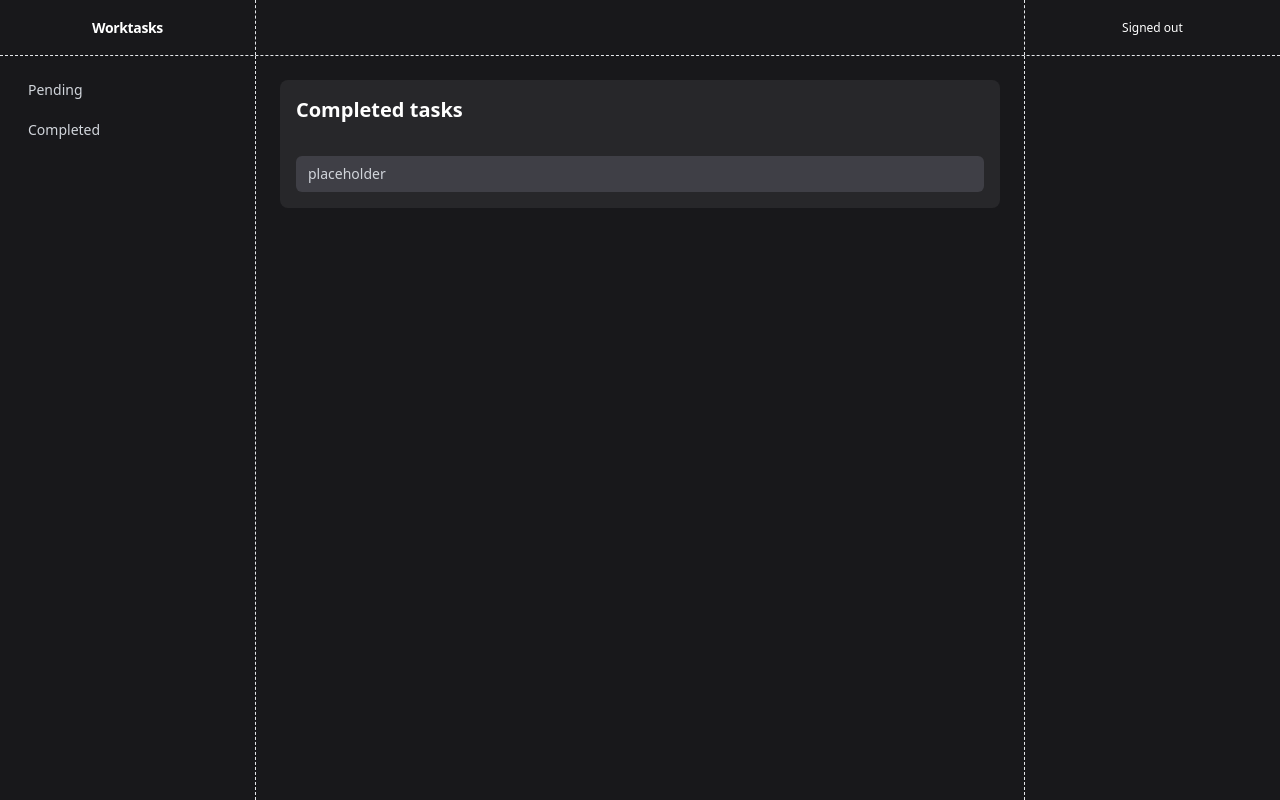
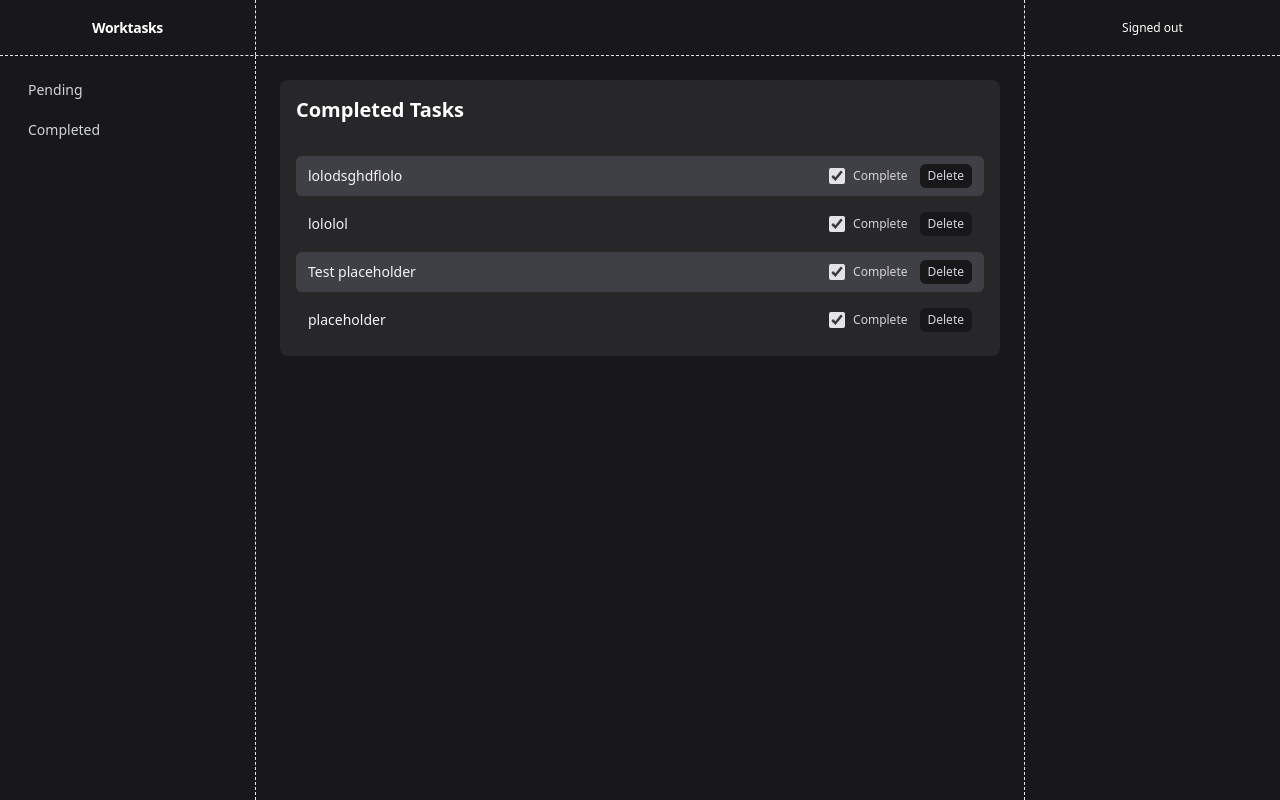
Before and after one commit to Jaggex/todo-app, a Next.js app: page /completed in a window 1280 px wide. Built offline with nearby package versions, Linux system fonts and the light colour scheme.

Commit message:
TaskEntryActions component created for deletion and complete boolean checkbox

```diff
--- a/src/actions/tasks.ts
+++ b/src/actions/tasks.ts
@@ -4,7 +4,12 @@ import { revalidatePath } from "next/cache";
 import { redirect } from "next/navigation";
 import { z } from "zod";
 
-import { addTask, reorderPendingTasksById } from "@/lib/tasks";
+import {
+  addTask,
+  deleteTaskById,
+  reorderPendingTasksById,
+  setTaskCompletedById,
+} from "@/lib/tasks";
 
 export type CreateTaskState = {
   ok: boolean;
@@ -59,3 +64,22 @@ export async function reorderPendingTasks(orderedPendingTaskIds: string[]) {
   await reorderPendingTasksById(ids);
   revalidatePath("/");
 }
+
+const taskIdSchema = z.string().min(1);
+
+export async function setTaskCompleted(taskId: string, completed: boolean) {
+  const id = taskIdSchema.parse(taskId);
+  const isCompleted = z.boolean().parse(completed);
+
+  await setTaskCompletedById(id, isCompleted);
+  revalidatePath("/");
+  revalidatePath("/completed");
+}
+
+export async function deleteTask(taskId: string) {
+  const id = taskIdSchema.parse(taskId);
+
+  await deleteTaskById(id);
+  revalidatePath("/");
+  revalidatePath("/completed");
+}
--- a/src/app/completed/page.tsx
+++ b/src/app/completed/page.tsx
@@ -1,5 +1,5 @@
 import { TaskWindow } from "@/components/tasks/TaskWindow";
-import { TaskEntry } from "@/components/tasks/TaskEntry";
+import { TaskList } from "@/components/tasks/TaskList";
 import { getCompletedTasks } from "@/lib/tasks";
 
 export const dynamic = "force-dynamic";
@@ -8,16 +8,8 @@ export default async function CompletedPage() {
   const tasks = await getCompletedTasks();
 
   return (
-    <TaskWindow title="Completed tasks">
-      <div className="space-y-2">
-        {tasks.map((task, index) => (
-          <TaskEntry
-            key={task.id}
-            index={index}
-            text={task.title}
-          />
-        ))}
-      </div>
+    <TaskWindow title="Completed Tasks">
+      <TaskList tasks={tasks} />
     </TaskWindow>
   );
 }
--- a/src/components/tasks/TaskEntry.tsx
+++ b/src/components/tasks/TaskEntry.tsx
@@ -10,7 +10,7 @@ type TaskEntryProps = {
 export function TaskEntry({
   index,
   text,
-  textClassName = "text-sm text-gray-300",
+  textClassName = "text-sm text-gray-100",
   rightSlot,
 }: TaskEntryProps) {
   const backgroundClass = index % 2 === 0 ? "bg-zinc-700" : "bg-zinc-800";
--- /dev/null
+++ b/src/components/tasks/TaskEntryActions.tsx
@@ -0,0 +1,40 @@
+"use client";
+
+type TaskEntryActionsProps = {
+  completed: boolean;
+  onCompletedChange: (completed: boolean) => void;
+  onDelete: () => void;
+};
+
+export function TaskEntryActions({
+  completed,
+  onCompletedChange,
+  onDelete,
+}: TaskEntryActionsProps) {
+  return (
+    <div className="flex items-center gap-3">
+      <label
+        className="flex items-center gap-2 text-xs text-zinc-300"
+        onPointerDown={(e) => e.stopPropagation()}
+      >
+        <input
+          type="checkbox"
+          checked={completed}
+          onChange={(e) => onCompletedChange(e.target.checked)}
+          className="h-4 w-4 accent-zinc-200"
+          onPointerDown={(e) => e.stopPropagation()}
+        />
+        Complete
+      </label>
+
+      <button
+        type="button"
+        onClick={onDelete}
+        onPointerDown={(e) => e.stopPropagation()}
+        className="rounded-md bg-zinc-900 px-2 py-1 text-xs text-zinc-300 hover:bg-neutral-100 hover:text-black"
+      >
+        Delete
+      </button>
+    </div>
+  );
+}
--- /dev/null
+++ b/src/components/tasks/TaskList.tsx
@@ -0,0 +1,74 @@
+"use client";
+
+import { useEffect, useState, useTransition } from "react";
+
+import type { Task } from "@/lib/tasks";
+import { deleteTask, setTaskCompleted } from "@/actions/tasks";
+import { TaskEntry } from "@/components/tasks/TaskEntry";
+import { TaskEntryActions } from "@/components/tasks/TaskEntryActions";
+
+type TaskListProps = {
+  tasks: Task[];
+};
+
+export function TaskList({ tasks }: TaskListProps) {
+  const [optimisticTasks, setOptimisticTasks] = useState(tasks);
+  const [isPending, startTransition] = useTransition();
+
+  useEffect(() => {
+    setOptimisticTasks(tasks);
+  }, [tasks]);
+
+  function handleCompletedChange(taskId: string, completed: boolean) {
+    const previous = optimisticTasks;
+    setOptimisticTasks((current) =>
+      current.map((t) => (t.id === taskId ? { ...t, completed } : t))
+    );
+
+    startTransition(async () => {
+      try {
+        await setTaskCompleted(taskId, completed);
+      } catch (error) {
+        console.error("Set completed failed", error);
+        setOptimisticTasks(previous);
+      }
+    });
+  }
+
+  function handleDelete(taskId: string) {
+    const previous = optimisticTasks;
+    setOptimisticTasks((current) => current.filter((t) => t.id !== taskId));
+
+    startTransition(async () => {
+      try {
+        await deleteTask(taskId);
+      } catch (error) {
+        console.error("Delete failed", error);
+        setOptimisticTasks(previous);
+      }
+    });
+  }
+
+  return (
+    <div className={isPending ? "opacity-70" : undefined}>
+      <div className="space-y-2">
+        {optimisticTasks.map((task, index) => (
+          <TaskEntry
+            key={task.id}
+            index={index}
+            text={task.title}
+            rightSlot={
+              <TaskEntryActions
+                completed={task.completed}
+                onCompletedChange={(completed) =>
+                  handleCompletedChange(task.id, completed)
+                }
+                onDelete={() => handleDelete(task.id)}
+              />
+            }
+          />
+        ))}
+      </div>
+    </div>
+  );
+}
--- a/src/components/tasks/TaskListDnd.tsx
+++ b/src/components/tasks/TaskListDnd.tsx
@@ -22,7 +22,8 @@ import {
 
 import type { Task } from "@/lib/tasks";
 import { TaskEntry } from "@/components/tasks/TaskEntry";
-import { reorderPendingTasks } from "@/actions/tasks";
+import { TaskEntryActions } from "@/components/tasks/TaskEntryActions";
+import { deleteTask, reorderPendingTasks, setTaskCompleted } from "@/actions/tasks";
 
 type TaskListDndProps = {
   tasks: Task[];
@@ -71,6 +72,36 @@ export function TaskListDnd({ tasks }: TaskListDndProps) {
     });
   }
 
+  function handleCompletedChange(taskId: string, completed: boolean) {
+    const previous = optimisticTasks;
+    setOptimisticTasks((current) =>
+      current.map((t) => (t.id === taskId ? { ...t, completed } : t))
+    );
+
+    startTransition(async () => {
+      try {
+        await setTaskCompleted(taskId, completed);
+      } catch (error) {
+        console.error("Set completed failed", error);
+        setOptimisticTasks(previous);
+      }
+    });
+  }
+
+  function handleDelete(taskId: string) {
+    const previous = optimisticTasks;
+    setOptimisticTasks((current) => current.filter((t) => t.id !== taskId));
+
+    startTransition(async () => {
+      try {
+        await deleteTask(taskId);
+      } catch (error) {
+        console.error("Delete failed", error);
+        setOptimisticTasks(previous);
+      }
+    });
+  }
+
   return (
     <div className={isPending ? "opacity-70" : undefined}>
       <DndContext
@@ -82,7 +113,19 @@ export function TaskListDnd({ tasks }: TaskListDndProps) {
           <div className="space-y-2">
             {optimisticTasks.map((task, index) => (
               <SortableTaskEntry key={task.id} taskId={task.id}>
-                <TaskEntry index={index} text={task.title} />
+                <TaskEntry
+                  index={index}
+                  text={task.title}
+                  rightSlot={
+                    <TaskEntryActions
+                      completed={task.completed}
+                      onCompletedChange={(completed) =>
+                        handleCompletedChange(task.id, completed)
+                      }
+                      onDelete={() => handleDelete(task.id)}
+                    />
+                  }
+                />
               </SortableTaskEntry>
             ))}
           </div>
@@ -110,7 +153,7 @@ function SortableTaskEntry({
 
   const style: CSSProperties = {
     transform: transform
-      ? `tranzinc3d(${transform.x}px, ${transform.y}px, 0)`
+      ? `translate3d(${transform.x}px, ${transform.y}px, 0)`
       : undefined,
     transition,
   };
--- a/src/data/tasks.json
+++ b/src/data/tasks.json
@@ -2,17 +2,17 @@
   {
     "id": "t3",
     "title": "lolodsghdflolo",
-    "completed": false
+    "completed": true
   },
   {
     "id": "5530a5a3-7e91-4f6f-a97c-b5dd6c376ec2",
     "title": "lololol",
-    "completed": false
+    "completed": true
   },
   {
     "id": "t2",
     "title": "Test placeholder",
-    "completed": false
+    "completed": true
   },
   {
     "id": "7a18ebdf-f82c-4998-a8e2-97d3022cca8e",
--- a/src/lib/tasks.ts
+++ b/src/lib/tasks.ts
@@ -90,3 +90,18 @@ export async function reorderPendingTasksById(orderedPendingTaskIds: string[]) {
 
   await writeTasksToDb([...nextPending, ...completed]);
 }
+
+export async function setTaskCompletedById(taskId: string, completed: boolean) {
+  const tasks = await readTasksFromDb();
+  const next = tasks.map((task) =>
+    task.id === taskId ? { ...task, completed } : task
+  );
+
+  await writeTasksToDb(next);
+}
+
+export async function deleteTaskById(taskId: string) {
+  const tasks = await readTasksFromDb();
+  const next = tasks.filter((task) => task.id !== taskId);
+  await writeTasksToDb(next);
+}
```
